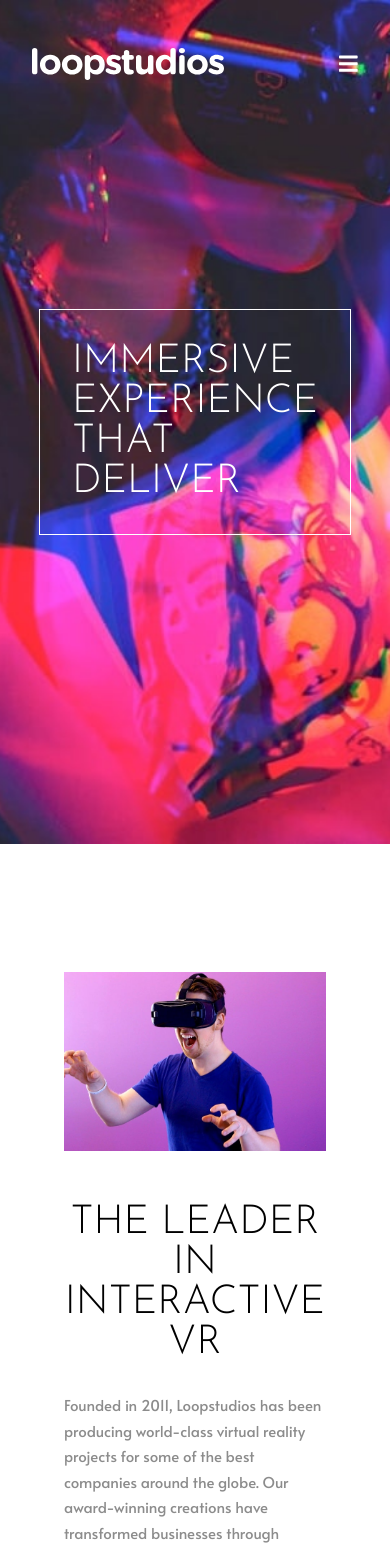
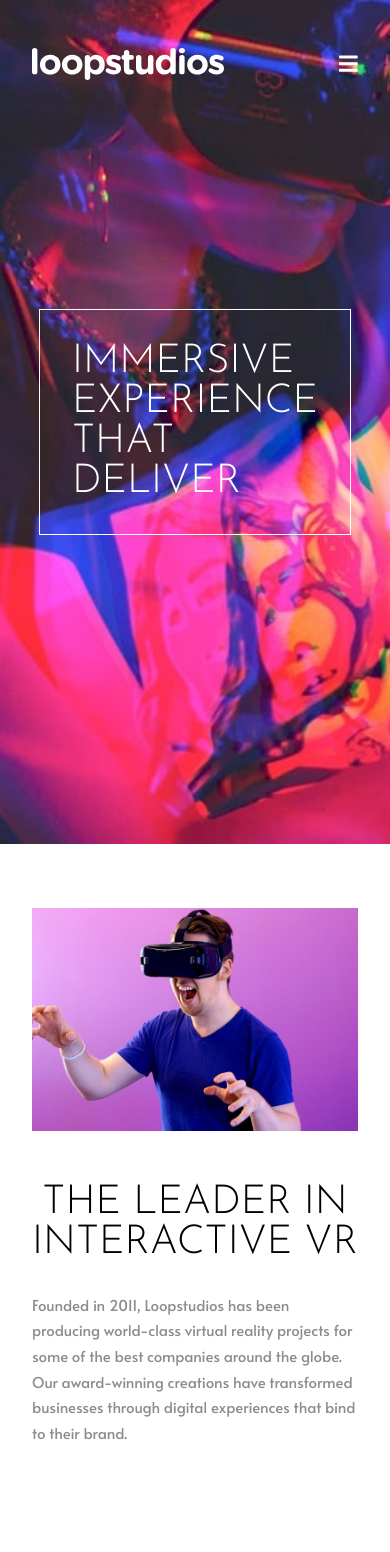
Before and after one commit to thomasdyu/loopstudios, a React (Create React App) app: page / in a window 390 px wide. Shown: the top 1552 px of the page. Built offline with nearby package versions, Linux system fonts and the light colour scheme.

Commit message:
fixed mobile view

```diff
--- a/src/components/MainContent.css
+++ b/src/components/MainContent.css
@@ -1,4 +1,4 @@
-.main {
+.content {
     display: flex;
     align-items: flex-end;
 
@@ -32,14 +32,6 @@
 }
 
 @media only screen and (max-width: 1360px) {
-    main {
-        padding: 4rem 4rem;
-    }
-
-    .container {
-        display: block;
-        position: static;
-    }
     .main__text-container {
         max-width: 700px;
         margin: 0 auto;
@@ -62,6 +54,13 @@
     }
 }
 
+@media only screen and (max-width: 1045px) {
+    .content {
+        display: block;
+        padding: 4rem 2rem;
+    }
+}
+
 @media only screen and (max-width: 691px) {
     .main__text-container {
         width: 100%;
--- a/src/components/MainContent.js
+++ b/src/components/MainContent.js
@@ -3,7 +3,8 @@ import mainImg from '../images/desktop/image-interactive.jpg';
 import './MainContent.css';
 const Main = () => {
     return (
-        <main className='main container'>
+        <main className='container'>
+            <div className='content'>
                 <div className='img-container'>
                     <img className='main__img' src={mainImg} alt='Hero' />
                 </div>
@@ -13,12 +14,13 @@ const Main = () => {
                         the leader in interactive vr
                     </h1>
                     <p className='main__text-paragraph'>
-                    Founded in 2011, Loopstudios has been producing world-class
-                    virtual reality projects for some of the best companies
-                    around the globe. Our award-winning creations have
-                    transformed businesses through digital experiences that bind
-                    to their brand.
+                        Founded in 2011, Loopstudios has been producing
+                        world-class virtual reality projects for some of the
+                        best companies around the globe. Our award-winning
+                        creations have transformed businesses through digital
+                        experiences that bind to their brand.
                     </p>
+                </div>
             </div>
         </main>
     );
```
Also changed, not shown: 1 other file (tests, documents, lock files or other folders). Lines whose indentation alone changed are shown as unchanged.
